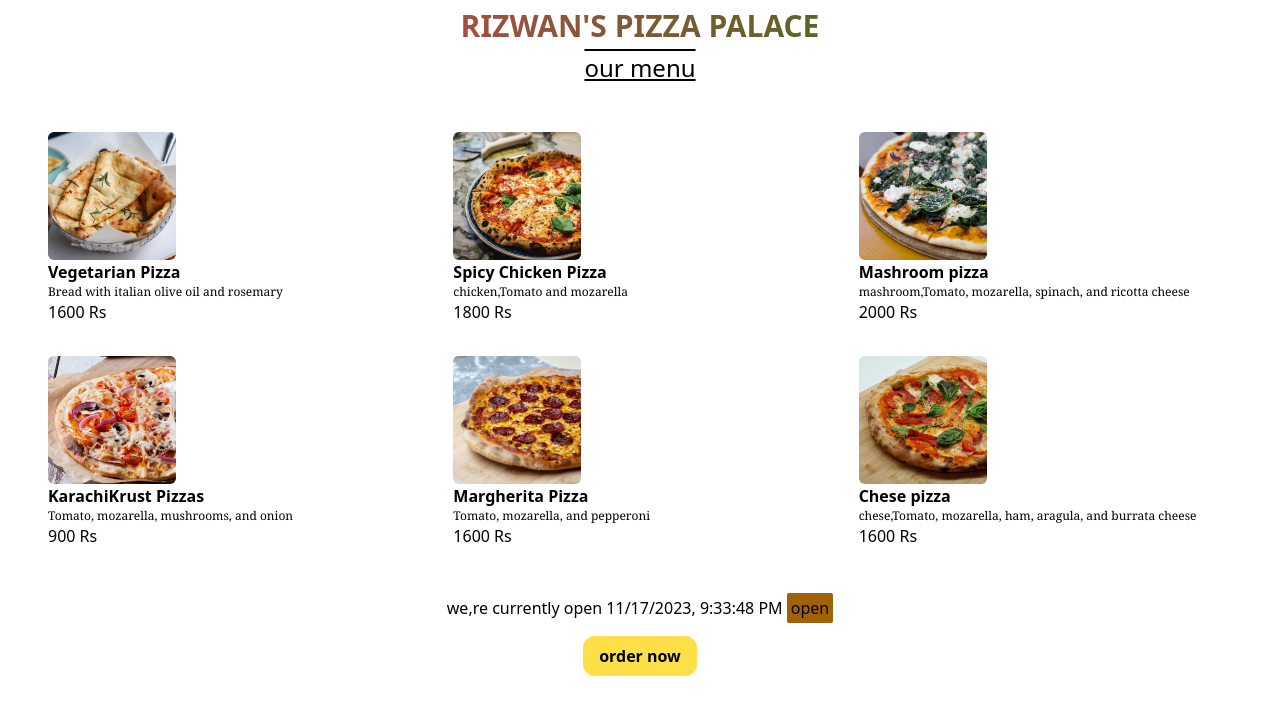
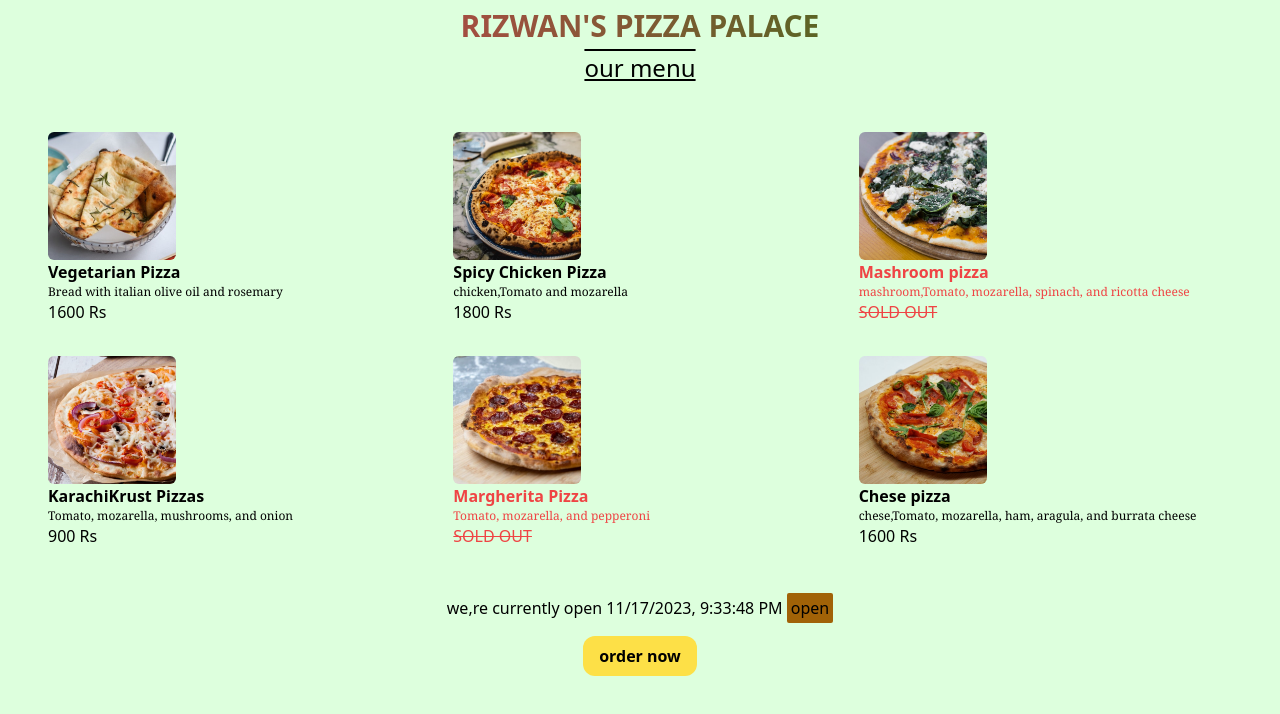
Before and after one commit to rizwan-signon/simple-pizza-shop-UI, a React (Vite) app: page / in a window 1280 px wide. Shown: the top 714 px of the page. Built offline with nearby package versions, Linux system fonts and the light colour scheme.

Commit message:
the final project is ready after some changes

```diff
--- a/index.html
+++ b/index.html
@@ -4,7 +4,7 @@
     <meta charset="UTF-8" />
 
     <meta name="viewport" content="width=device-width, initial-scale=1.0" />
-    <title>Vite + React</title>
+    <title>Rizwan,s pizza palace</title>
   </head>
   <body>
     <div id="root"></div>
--- a/src/Footer.jsx
+++ b/src/Footer.jsx
@@ -5,13 +5,13 @@ export default function Footer() {
   const closed = 22;
   const isOpen = hour >= open && hour <= closed;
 
-  const decision = isOpen ? "open" : "closed";
+  const timing = isOpen ? "open" : "closed";
   return (
     <div>
       <h1 className="text-center m-4">
         we,re currently open {new Date().toLocaleString()}{" "}
         <span className=" bg-yellow-700 inline text-bold p-1 rounded-sm">
-          {decision}
+          {timing}
         </span>
       </h1>
       <div class="flex items-center justify-center">
--- a/src/Pizza.jsx
+++ b/src/Pizza.jsx
@@ -20,7 +20,7 @@ const pizzaData = [
     ingredients: "mashroom,Tomato, mozarella, spinach, and ricotta cheese",
     price: "2000 Rs",
     photoName: "pizzas/spinaci.jpg",
-    soldOut: false,
+    soldOut: true,
   },
   {
     name: "KarachiKrust Pizzas",
@@ -46,10 +46,10 @@ const pizzaData = [
 ];
 export default function Pizza() {
   return (
-    <div className="grid grid-cols-3 p-4 m-4 ">
+    <div className={`grid grid-cols-3 p-4 m-4 `}>
       {pizzaData.map((pizza) => {
         return (
-          <div className=" m-4">
+          <div className={` m-4 ${pizza.soldOut ? " text-red-500" : ""} `}>
             <img
               className="h-32 w-32 rounded-md"
               src={pizza.photoName}
@@ -58,7 +58,9 @@ export default function Pizza() {
             <div>
               <h1 className=" font-bold">{pizza.name}</h1>
               <h2 className=" font-serif text-xs">{pizza.ingredients}</h2>
-              <h2>{pizza.price}</h2>
+              <h2 className={`${pizza.soldOut ? " line-through" : ""}`}>
+                {pizza.soldOut ? "SOLD OUT" : pizza.price}
+              </h2>
               <h2>{pizza.soldOut}</h2>
             </div>
           </div>
--- a/src/style.css
+++ b/src/style.css
@@ -1,6 +1,9 @@
 @tailwind base;
 @tailwind components;
 @tailwind utilities;
+body {
+  background-color: rgb(221, 255, 221);
+}
 .text-style {
   background: linear-gradient(to right, #ff3366, green);
   -webkit-background-clip: text;
```
